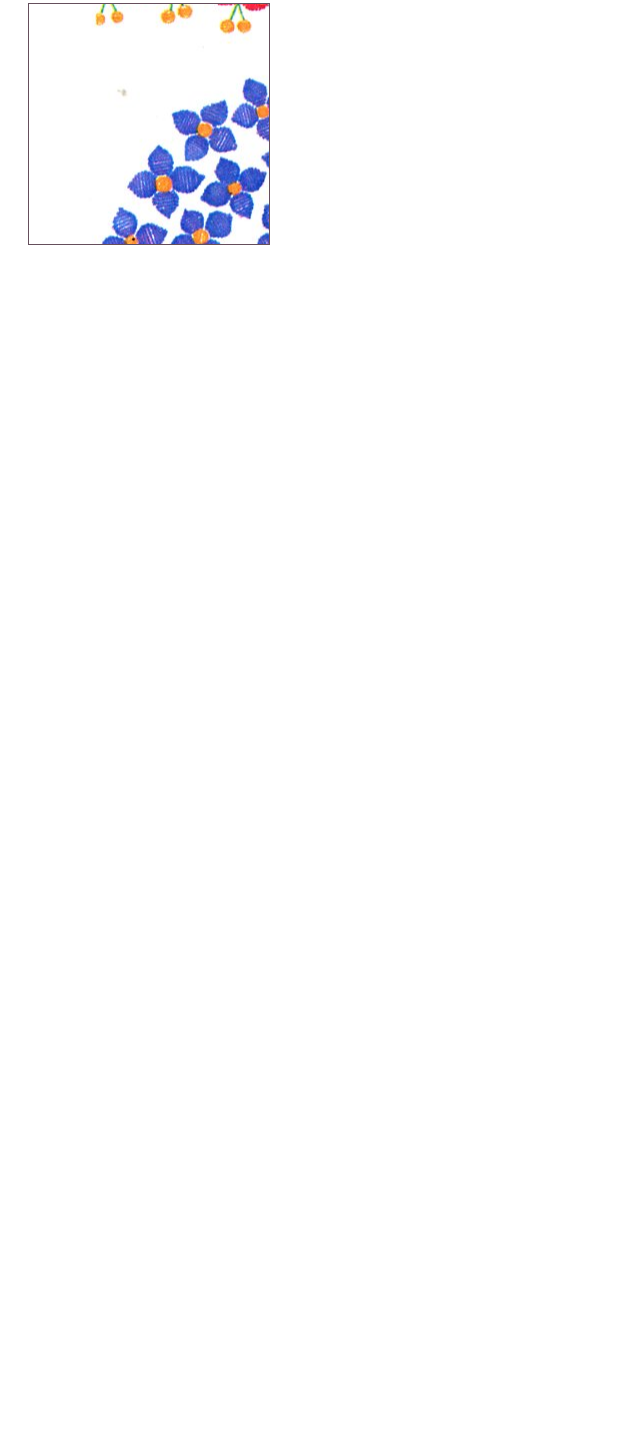
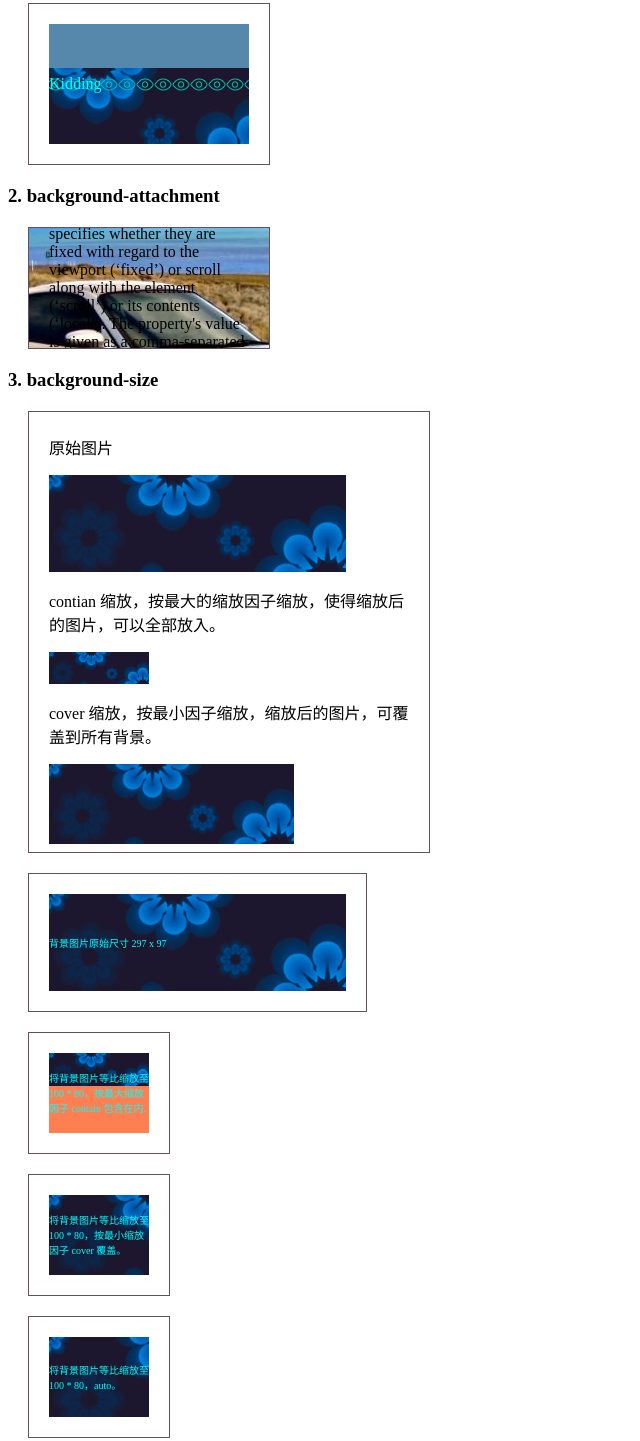
Before and after one commit to AaronFlower/css, a plain HTML site: page css secrets/02 background and corder/02-css3-backgrounds-border.html in a window 1280 px wide. Shown: the part 583-2024 px from the top of the page, without its empty margins (0-640 px from the left). Before the commit the page ends 848 px from the top, so only its background shows below. Drawn offline with Linux system fonts and the light colour scheme.

Commit message:
Add background-image scale ,contain, cover info

```diff
--- a/css secrets/02 background and corder/02-css3-backgrounds-border.html
+++ b/css secrets/02 background and corder/02-css3-backgrounds-border.html
@@ -4,6 +4,19 @@
 	<meta charset="UTF-8">
 	<title>Css3 Backgrounds And Border</title>
 	<style>
+		/**
+		 * reset
+		 */
+		body {
+			counter-reset: h3;
+		}
+		h3:before {
+			counter-increment: h3;
+			content: counter(h3) ". ";
+		}
+		/**
+		 * init contianer
+		 */
 		.container {
 			display: flex;
 			flex-direction: column;
@@ -30,9 +43,74 @@
 		 * Layering multiple background images;
 		 */
 		.multiple-bg-images {
-			background-image: url(../../images/embroidery.jpg);
+			height: 120px;
+			padding: 20px;
+			background-image:  url(../../images/icon-view-hover.png), url(../../images/linegradient.png);
 			background-origin: border-box;
-			background-position: left;
+			background-position: left, right bottom;
+			background-repeat: repeat-x,no-repeat;
+			background-color: #58a;
+			background-clip: content-box;
+			color: cyan;
+		}
+		/**
+		 * background-attachment
+		 */
+		.bg-attachment {
+			height: 80px;
+			overflow-x: auto;
+			background-color: #58a;
+			background-image: url(../../images/benz.jpeg);
+			background-attachment: fixed;
+		}
+
+		/*
+			background-size
+		 */
+		.images {
+			width: 360px;
+			height: 400px;
+		}
+		.images img.initial {
+			width: 297px;
+			height: 97px;
+		}
+		.images img.contain-scale {
+			width: 100px;
+			height: 32.65px; /* 97/(297/100) */
+		}
+		.images img.cover-scale {
+			width: 245px; /* 297/(97/80) */
+			height: 80px;
+		}
+		.size-container {
+			background-color: coral;
+			background-image: url(../../images/linegradient.png);
+			background-clip: content-box;
+			background-origin: content-box;
+			background-repeat: no-repeat;
+			color: cyan;
+			font-size: 10px;
+		}
+		.initial-image {
+			width: 297px;
+			height: 97px;
+		}
+
+		.contain-scale-image {
+			width: 100px;
+			height: 80px;
+			background-size: contain;
+		}
+		.cover-scale-image {
+			width: 100px;
+			height: 80px;
+			background-size: cover;
+		}
+		.auto-scale-image {
+			width: 100px;
+			height: 80px;
+			background-size: auto;
 		}
 	</style>
 </head>
@@ -61,7 +139,32 @@
 		多个背景图片的展示顺序是：第一个图片最靠近用户，即是最上层，后面依次在下面。如果有 background-color 背景色的话，那么将会是在所有 background-images 的下面。
 	</p>
 	<div class="container multiple-bg-images">
-
+		Kidding
+	</div>
+	<h3>background-attachment</h3>
+	<div class="container bg-attachment">
+		If background images are specified, this property specifies whether they are fixed with regard to the viewport (‘fixed’) or scroll along with the element (‘scroll’) or its contents (‘local’). The property's value is given as a comma-separated list of <attachment> keywords where
+	</div>
+	<h3>background-size</h3>
+	<div class="container images">
+		<p>原始图片</p>
+		<img class="initial" src="../../images/linegradient.png" alt="">
+		<p>contian 缩放，按最大的缩放因子缩放，使得缩放后的图片，可以全部放入。</p>
+		<img class="contain-scale" src="../../images/linegradient.png" alt="">
+		<p>cover 缩放，按最小因子缩放，缩放后的图片，可覆盖到所有背景。</p>
+		<img class="cover-scale" src="../../images/linegradient.png" alt="">
+	</div>
+	<div class="container size-container initial-image">
+		背景图片原始尺寸 297 x 97
+	</div>
+	<div class="container size-container contain-scale-image">
+		将背景图片等比缩放至 100 * 80，按最大缩放因子 contain 包含在内.
+	</div>
+	<div class="container size-container cover-scale-image">
+		将背景图片等比缩放至 100 * 80，按最小缩放因子 cover 覆盖。
+	</div>
+	<div class="container size-container auto-scale-image">
+		将背景图片等比缩放至 100 * 80，auto。
 	</div>
 </body>
 </html>
```
